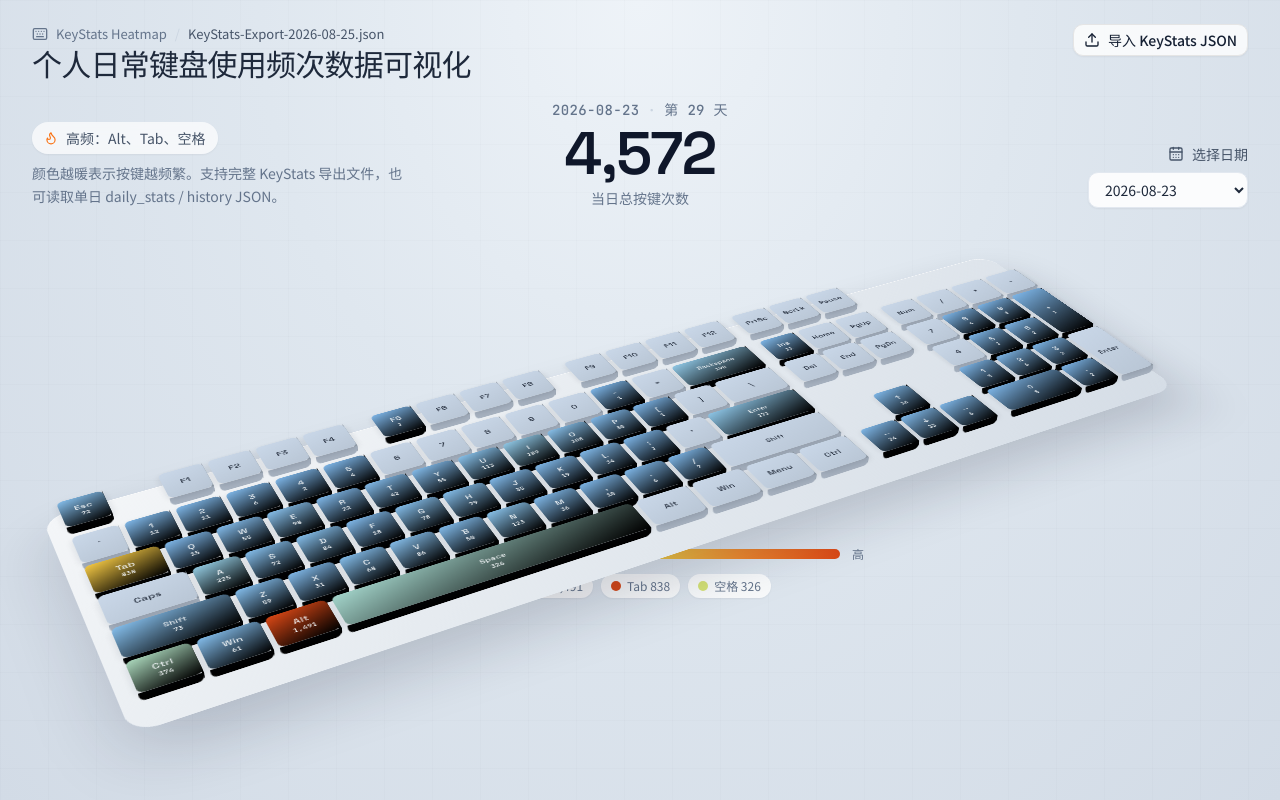
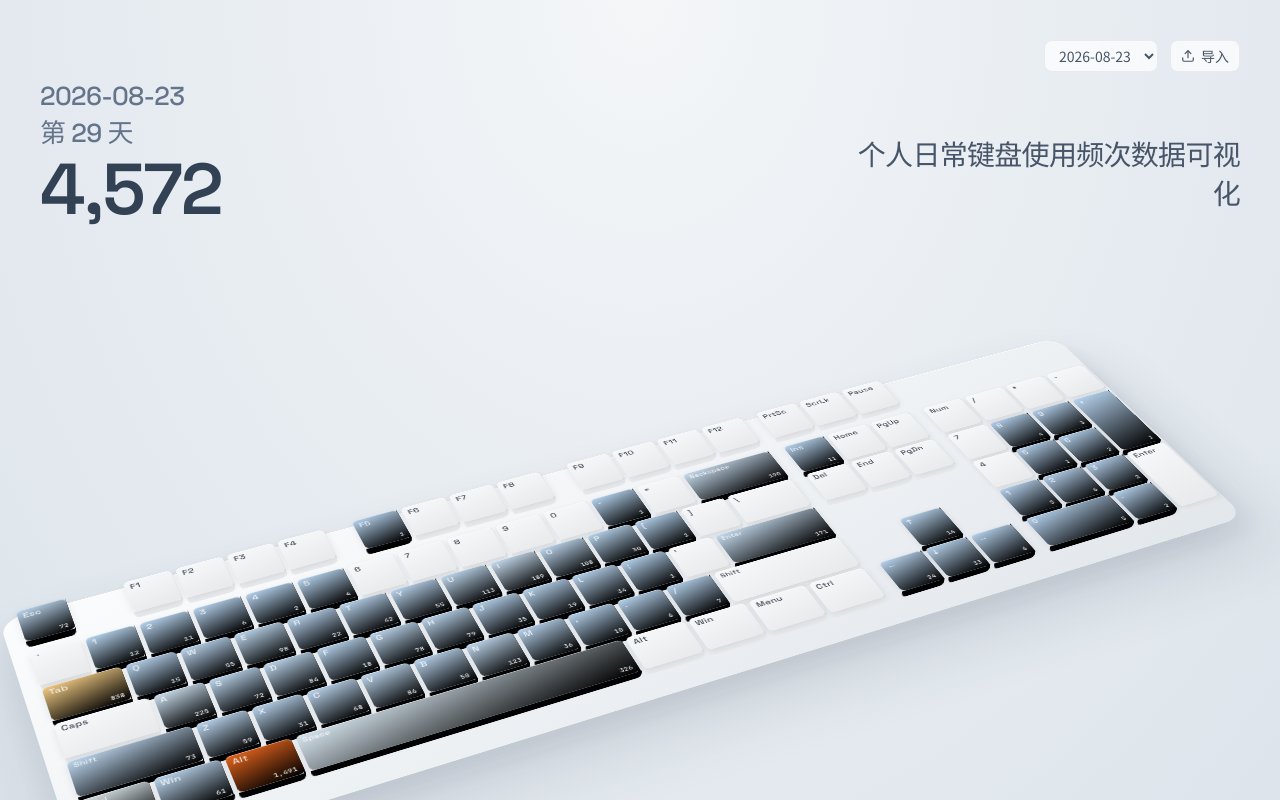
Before and after one commit to sakuradairong/keystats-heatmap, a Next.js app: page / in a window 1280 px wide. Built offline with nearby package versions, Linux system fonts and the light colour scheme.

Commit message:
Restyle heatmap to match Bilibili reference composition
Left-stacked date/day/total, quieter controls, white idle keys,
bottom-right counts, and a softer blue–peach–orange heat scale.

Co-authored-by: woaidairongbuhuibian <woaidairongbuhuibian@gmail.com>

```diff
--- a/src/app/globals.css
+++ b/src/app/globals.css
@@ -8,13 +8,13 @@
     --font-sans: var(--font-sans);
   }
   :root {
-    --background: #e4ebf2;
-    --foreground: #152033;
+    --background: #e8edf2;
+    --foreground: #2a3340;
     --card: oklch(1 0 0);
     --card-foreground: oklch(0.145 0 0);
     --popover: oklch(1 0 0);
     --popover-foreground: oklch(0.145 0 0);
-    --primary: #1f2a3d;
+    --primary: #2a3340;
     --primary-foreground: #f8fafc;
     --secondary: oklch(0.97 0 0);
     --secondary-foreground: oklch(0.205 0 0);
@@ -53,34 +53,49 @@
 @keyframes keyboard-rise {
   from {
     opacity: 0;
-    transform: translateY(28px) scale(0.98);
+    transform: translateY(24px);
   }
   to {
     opacity: 1;
-    transform: translateY(0) scale(1);
+    transform: translateY(0);
+  }
+}
+
+@keyframes header-fade {
+  from {
+    opacity: 0;
+    transform: translateY(10px);
+  }
+  to {
+    opacity: 1;
+    transform: translateY(0);
   }
 }
 
 .keyboard-stage {
-  animation: keyboard-rise 700ms cubic-bezier(0.22, 1, 0.36, 1) both;
-  --kb-scale: 0.42;
+  animation: keyboard-rise 800ms cubic-bezier(0.22, 1, 0.36, 1) both;
+  --kb-scale: 0.44;
+}
+
+main > section {
+  animation: header-fade 650ms cubic-bezier(0.22, 1, 0.36, 1) both;
 }
 
 @media (min-width: 640px) {
   .keyboard-stage {
-    --kb-scale: 0.62;
+    --kb-scale: 0.66;
   }
 }
 
 @media (min-width: 900px) {
   .keyboard-stage {
-    --kb-scale: 0.78;
+    --kb-scale: 0.82;
   }
 }
 
 @media (min-width: 1100px) {
   .keyboard-stage {
-    --kb-scale: 0.86;
+    --kb-scale: 0.9;
   }
 }
 
@@ -90,5 +105,5 @@
 
 .keycap:hover,
 .keycap:focus-visible {
-  filter: brightness(1.05);
+  filter: brightness(1.04);
 }
--- a/src/components/heatmap-viewer.tsx
+++ b/src/components/heatmap-viewer.tsx
@@ -1,7 +1,7 @@
 "use client";
 
 import { useCallback, useEffect, useMemo, useState } from "react";
-import { Upload, CalendarDays, Flame, Keyboard } from "lucide-react";
+import { Upload } from "lucide-react";
 import { KeyboardHeatmap } from "@/components/keyboard-heatmap";
 import {
   dayOrdinal,
@@ -10,45 +10,25 @@ import {
   listAvailableDates,
   parseKeyStatsExport,
   preferActiveDate,
-  topKeys,
   type KeyStatsExport,
   type ParsedDay,
 } from "@/lib/keystats";
-import { heatColor } from "@/lib/heatmap-color";
 
 type Status = "loading" | "ready" | "error";
-
-function displayKeyName(key: string): string {
-  const map: Record<string, string> = {
-    Space: "空格",
-    Backspace: "退格",
-    Return: "回车",
-    Enter: "回车",
-    Shift: "Shift",
-    Ctrl: "Ctrl",
-    LAlt: "Alt",
-    W: "W",
-    A: "A",
-    D: "D",
-  };
-  return map[key] ?? key;
-}
 
 export function HeatmapViewer() {
   const [status, setStatus] = useState<Status>("loading");
   const [error, setError] = useState<string | null>(null);
   const [payload, setPayload] = useState<KeyStatsExport | null>(null);
   const [selectedDate, setSelectedDate] = useState<string>("");
-  const [fileName, setFileName] = useState("KeyStats-Export-2026-08-25.json");
 
-  const applyPayload = useCallback((data: KeyStatsExport, name: string) => {
+  const applyPayload = useCallback((data: KeyStatsExport) => {
     const dates = listAvailableDates(data);
     if (dates.length === 0) {
       throw new Error("导出文件中没有可用的日期数据");
     }
     setPayload(data);
     setSelectedDate(preferActiveDate(data));
-    setFileName(name);
     setError(null);
     setStatus("ready");
   }, []);
@@ -61,10 +41,7 @@ export function HeatmapViewer() {
         if (primary.ok) {
           const json = await primary.json();
           if (cancelled) return;
-          applyPayload(
-            parseKeyStatsExport(json),
-            "KeyStats-Export-2026-08-25.json"
-          );
+          applyPayload(parseKeyStatsExport(json));
           return;
         }
 
@@ -72,7 +49,7 @@ export function HeatmapViewer() {
         if (!fallback.ok) throw new Error("无法加载 KeyStats 数据");
         const json = await fallback.json();
         if (cancelled) return;
-        applyPayload(parseKeyStatsExport(json), "示例数据 sample-keystats.json");
+        applyPayload(parseKeyStatsExport(json));
       } catch (err) {
         if (cancelled) return;
         setStatus("error");
@@ -94,23 +71,6 @@ export function HeatmapViewer() {
     return getDayFromExport(payload, selectedDate);
   }, [payload, selectedDate]);
 
-  const tops = useMemo(() => {
-    if (!day) return [];
-    const layoutCounts: Record<string, number> = {};
-    for (const [key, count] of Object.entries(day.keyCounts)) {
-      // Fold Option/Alt aliases into LAlt for ranking display
-      const displayKey =
-        key === "Option" || key === "Alt" ? "LAlt" : key === "Enter" ? "Return" : key;
-      layoutCounts[displayKey] = (layoutCounts[displayKey] ?? 0) + count;
-    }
-    return topKeys(layoutCounts, 3);
-  }, [day]);
-
-  const maxCount = useMemo(() => {
-    if (!day) return 1;
-    return Math.max(1, ...Object.values(day.keyCounts));
-  }, [day]);
-
   const onFile = async (file: File | null) => {
     if (!file) return;
     setStatus("loading");
@@ -118,7 +78,7 @@ export function HeatmapViewer() {
     try {
       const text = await file.text();
       const json = JSON.parse(text);
-      applyPayload(parseKeyStatsExport(json), file.name);
+      applyPayload(parseKeyStatsExport(json));
     } catch (err) {
       setStatus("error");
       setError(
@@ -131,53 +91,53 @@ export function HeatmapViewer() {
 
   return (
     <div className="relative min-h-screen overflow-hidden">
-      <div className="pointer-events-none absolute inset-0 bg-[radial-gradient(ellipse_at_top,#eef3f8_0%,#dfe7ef_42%,#d2dbe6_100%)]" />
-      <div className="pointer-events-none absolute inset-0 opacity-[0.35] [background-image:linear-gradient(rgba(15,23,42,0.04)_1px,transparent_1px),linear-gradient(90deg,rgba(15,23,42,0.04)_1px,transparent_1px)] [background-size:48px_48px]" />
+      <div className="pointer-events-none absolute inset-0 bg-[radial-gradient(ellipse_at_50%_0%,#f4f6f8_0%,#e8edf2_48%,#dde4eb_100%)]" />
 
-      <main className="relative z-10 mx-auto flex min-h-screen w-full max-w-[1400px] flex-col px-4 pb-10 pt-6 sm:px-8">
-        <header className="mb-2 flex flex-col gap-4 sm:mb-4 sm:flex-row sm:items-start sm:justify-between">
-          <div className="space-y-1">
-            <div className="flex items-center gap-2 text-[13px] text-slate-500">
-              <Keyboard className="size-4" />
-              <span>KeyStats Heatmap</span>
-              <span className="text-slate-300">/</span>
-              <span className="truncate text-slate-600">{fileName}</span>
-            </div>
-            <h1 className="font-display text-2xl tracking-tight text-slate-800 sm:text-3xl">
-              个人日常键盘使用频次数据可视化
-            </h1>
-          </div>
-
-          <label className="inline-flex h-8 cursor-pointer items-center gap-2 rounded-lg border border-border bg-white/80 px-2.5 text-sm font-medium shadow-sm transition-colors hover:bg-muted">
+      <main className="relative z-10 mx-auto flex min-h-screen w-full max-w-[1360px] flex-col px-5 pb-8 pt-8 sm:px-10 sm:pt-10">
+        <div className="mb-2 flex items-start justify-end gap-3">
+          <select
+            aria-label="选择日期"
+            className="h-8 rounded-md border border-slate-200/80 bg-white/70 px-2.5 text-sm text-slate-600 outline-none backdrop-blur transition hover:bg-white focus:border-slate-300"
+            value={selectedDate}
+            onChange={(e) => setSelectedDate(e.target.value)}
+            disabled={status !== "ready"}
+          >
+            {dates.map((date) => (
+              <option key={date} value={date}>
+                {date}
+              </option>
+            ))}
+          </select>
+          <label className="inline-flex h-8 cursor-pointer items-center gap-1.5 rounded-md border border-slate-200/80 bg-white/70 px-2.5 text-sm text-slate-600 backdrop-blur transition hover:bg-white">
             <input
               type="file"
               accept="application/json,.json"
               className="sr-only"
               onChange={(e) => onFile(e.target.files?.[0] ?? null)}
             />
-            <Upload className="size-4" />
-            导入 KeyStats JSON
+            <Upload className="size-3.5" />
+            导入
           </label>
-        </header>
+        </div>
 
         {status === "loading" && (
           <div className="flex flex-1 items-center justify-center py-24">
-            <div className="animate-pulse text-slate-500">正在加载键盘热力图…</div>
+            <div className="animate-pulse text-slate-400">正在加载键盘热力图…</div>
           </div>
         )}
 
         {status === "error" && (
-          <div className="mx-auto mt-16 max-w-lg rounded-2xl border border-red-200 bg-white/90 p-6 text-center shadow-sm">
-            <p className="font-display text-lg text-red-700">无法显示数据</p>
-            <p className="mt-2 text-sm text-slate-600">{error}</p>
-            <label className="mt-5 inline-flex h-8 cursor-pointer items-center gap-2 rounded-lg bg-primary px-2.5 text-sm font-medium text-primary-foreground transition-colors hover:bg-primary/80">
+          <div className="mx-auto mt-20 max-w-md text-center">
+            <p className="font-display text-lg text-slate-700">无法显示数据</p>
+            <p className="mt-2 text-sm text-slate-500">{error}</p>
+            <label className="mt-5 inline-flex h-8 cursor-pointer items-center gap-1.5 rounded-md bg-slate-800 px-3 text-sm text-white">
               <input
                 type="file"
                 accept="application/json,.json"
                 className="sr-only"
                 onChange={(e) => onFile(e.target.files?.[0] ?? null)}
               />
-              <Upload className="size-4" />
+              <Upload className="size-3.5" />
               重新选择文件
             </label>
           </div>
@@ -185,83 +145,27 @@ export function HeatmapViewer() {
 
         {status === "ready" && day && (
           <>
-            <section className="relative mb-1 grid gap-4 sm:grid-cols-[1fr_auto_1fr] sm:items-end">
-              <div className="space-y-2 sm:justify-self-start">
-                <div className="inline-flex items-center gap-2 rounded-full bg-white/70 px-3 py-1.5 text-sm text-slate-600 shadow-sm backdrop-blur">
-                  <Flame className="size-3.5 text-orange-500" />
-                  <span>
-                    高频：
-                    {tops
-                      .map((item) => displayKeyName(item.key))
-                      .join("、")}
-                  </span>
+            <section className="mb-4 flex flex-col gap-6 sm:mb-2 sm:flex-row sm:items-end sm:justify-between">
+              <div className="min-w-0">
+                <div className="font-display text-[22px] leading-tight tracking-tight text-slate-500 sm:text-[26px]">
+                  {day.date}
                 </div>
-                <p className="max-w-sm text-sm leading-relaxed text-slate-500">
-                  颜色越暖表示按键越频繁。支持完整 KeyStats 导出文件，也可读取单日
-                  daily_stats / history JSON。
-                </p>
+                <div className="mt-1 font-display text-[22px] leading-tight tracking-tight text-slate-500 sm:text-[26px]">
+                  第 {dayOrdinal(dates, selectedDate)} 天
+                </div>
+                <div className="mt-1 font-display text-[56px] font-semibold leading-none tracking-tight text-slate-700 sm:text-[72px]">
+                  {formatCount(day.totalKeyPresses)}
+                </div>
               </div>
 
-              <div className="text-center">
-                <div className="font-mono text-sm tracking-wide text-slate-500">
-                  {day.date}
-                  <span className="mx-2 text-slate-300">·</span>
-                  第 {dayOrdinal(dates, selectedDate)} 天
-                </div>
-                <div className="mt-1 font-display text-5xl font-semibold tracking-tight text-slate-900 sm:text-6xl">
-                  {formatCount(day.totalKeyPresses)}
-                </div>
-                <div className="mt-1 text-sm text-slate-500">当日总按键次数</div>
-              </div>
-
-              <div className="flex flex-col items-stretch gap-2 sm:items-end sm:justify-self-end">
-                <label className="flex items-center gap-2 text-sm text-slate-600">
-                  <CalendarDays className="size-4" />
-                  选择日期
-                </label>
-                <select
-                  className="h-9 min-w-[160px] rounded-lg border border-slate-200 bg-white/90 px-3 text-sm text-slate-800 shadow-sm outline-none focus:border-slate-400"
-                  value={selectedDate}
-                  onChange={(e) => setSelectedDate(e.target.value)}
-                >
-                  {dates.map((date) => (
-                    <option key={date} value={date}>
-                      {date}
-                    </option>
-                  ))}
-                </select>
-              </div>
+              <h1 className="max-w-[14em] font-display text-[22px] leading-snug tracking-tight text-slate-600 sm:pb-3 sm:text-right sm:text-[28px]">
+                个人日常键盘使用频次数据可视化
+              </h1>
             </section>
 
-            <KeyboardHeatmap keyCounts={day.keyCounts} />
-
-            <footer className="mt-2 flex flex-col items-center gap-3 sm:mt-0">
-              <div className="flex w-full max-w-md items-center gap-3">
-                <span className="text-xs text-slate-500">低</span>
-                <div
-                  className="h-2.5 flex-1 rounded-full"
-                  style={{
-                    background:
-                      "linear-gradient(90deg,#7eb6e8,#a8d8c0,#f0d84a,#f08a2e,#d94816)",
-                  }}
-                />
-                <span className="text-xs text-slate-500">高</span>
-              </div>
-              <div className="flex flex-wrap items-center justify-center gap-2 text-xs text-slate-500">
-                {tops.map((item) => (
-                  <span
-                    key={item.key}
-                    className="inline-flex items-center gap-1.5 rounded-full bg-white/80 px-2.5 py-1 shadow-sm"
-                  >
-                    <span
-                      className="size-2.5 rounded-full"
-                      style={{ background: heatColor(item.count, maxCount) }}
-                    />
-                    {displayKeyName(item.key)} {formatCount(item.count)}
-                  </span>
-                ))}
-              </div>
-            </footer>
+            <div className="flex flex-1 flex-col justify-center">
+              <KeyboardHeatmap keyCounts={day.keyCounts} />
+            </div>
           </>
         )}
       </main>
--- a/src/components/keyboard-heatmap.tsx
+++ b/src/components/keyboard-heatmap.tsx
@@ -37,12 +37,13 @@ function KeyCap({
   const h = keyDef.h ?? 1;
   const width = keyDef.w * unit - gap;
   const height = h * unit - gap;
-  const depth = Math.max(8, unit * 0.16);
+  const depth = Math.max(7, unit * 0.14);
   const color = heatColor(count, maxCount);
-  const side = darkenHex(color, 0.28);
-  const front = darkenHex(color, 0.18);
+  const side = darkenHex(color, count > 0 ? 0.22 : 0.1);
+  const front = darkenHex(color, count > 0 ? 0.14 : 0.06);
   const text = contrastText(color);
   const showCount = count > 0;
+  const pad = Math.max(4, unit * 0.1);
 
   return (
     <button
@@ -67,40 +68,45 @@ function KeyCap({
         style={{
           transformStyle: "preserve-3d",
           transform: hovered
-            ? `translateZ(${depth + 6}px) translateY(-2px)`
+            ? `translateZ(${depth + 5}px) translateY(-1px)`
             : `translateZ(${depth}px)`,
         }}
       >
-        {/* top face */}
         <span
-          className="absolute inset-0 flex flex-col items-center justify-center rounded-[7px] shadow-[inset_0_1px_0_rgba(255,255,255,0.35)]"
+          className="absolute inset-0 rounded-[6px]"
           style={{
-            background: `linear-gradient(160deg, ${color} 0%, ${darkenHex(color, 0.08)} 100%)`,
+            background: `linear-gradient(165deg, ${color} 0%, ${darkenHex(color, 0.06)} 100%)`,
             color: text,
             transform: "translateZ(0)",
             boxShadow: hovered
-              ? `0 10px 24px rgba(15, 23, 42, 0.22)`
-              : `0 4px 10px rgba(15, 23, 42, 0.12)`,
+              ? "0 12px 22px rgba(40, 55, 75, 0.18)"
+              : "0 3px 8px rgba(40, 55, 75, 0.1), inset 0 1px 0 rgba(255,255,255,0.45)",
           }}
         >
           <span
-            className="font-display leading-none tracking-wide"
+            className="absolute font-display leading-none tracking-wide"
             style={{
+              left: pad,
+              top: pad * 0.85,
               fontSize:
                 keyDef.w >= 2
-                  ? Math.max(9, unit * 0.17)
-                  : Math.max(10, unit * 0.2),
-              opacity: 0.92,
+                  ? Math.max(9, unit * 0.16)
+                  : Math.max(10, unit * 0.19),
+              opacity: 0.88,
+              fontWeight: 500,
             }}
           >
             {keyDef.label}
           </span>
           {showCount && (
             <span
-              className="mt-0.5 font-mono tabular-nums leading-none"
+              className="absolute font-mono tabular-nums leading-none"
               style={{
-                fontSize: Math.max(8, unit * 0.145),
+                right: pad,
+                bottom: pad * 0.85,
+                fontSize: Math.max(8, unit * 0.135),
                 fontWeight: 600,
+                opacity: 0.9,
               }}
             >
               {formatCount(count)}
@@ -108,9 +114,8 @@ function KeyCap({
           )}
         </span>
 
-        {/* front face */}
         <span
-          className="absolute left-0 right-0 rounded-b-[7px]"
+          className="absolute left-0 right-0 rounded-b-[6px]"
           style={{
             height: depth,
             top: "100%",
@@ -120,9 +125,8 @@ function KeyCap({
           }}
         />
 
-        {/* right face */}
         <span
-          className="absolute top-0 bottom-0 rounded-r-[6px]"
+          className="absolute top-0 bottom-0 rounded-r-[5px]"
           style={{
             width: depth,
             left: "100%",
@@ -160,35 +164,35 @@ export function KeyboardHeatmap({ keyCounts }: Props) {
     : 0;
 
   return (
-    <div className="keyboard-stage relative mx-auto w-full max-w-[1280px]">
-      <div className="keyboard-viewport relative mx-auto overflow-visible px-2 pb-16 pt-8 sm:px-6">
+    <div className="keyboard-stage relative mx-auto w-full max-w-[1320px]">
+      <div className="keyboard-viewport relative mx-auto overflow-visible px-1 pb-10 pt-2 sm:px-4">
         <div
           className="keyboard-scene relative mx-auto"
           style={{
             width: "100%",
-            maxWidth: 1100,
-            aspectRatio: `${width} / ${height * 0.78}`,
-            perspective: "1800px",
+            maxWidth: 1180,
+            aspectRatio: `${width} / ${height * 0.72}`,
+            perspective: "2200px",
           }}
         >
           <div
-            className="keyboard-plate absolute left-1/2 top-[6%] origin-center sm:top-[8%]"
+            className="keyboard-plate absolute left-1/2 top-[4%] origin-center"
             style={{
               width,
               height,
               transform:
-                "translateX(-50%) rotateX(58deg) rotateZ(-28deg) scale(var(--kb-scale, 0.86))",
+                "translateX(-50%) rotateX(52deg) rotateZ(-24deg) scale(var(--kb-scale, 0.9))",
               transformStyle: "preserve-3d",
             }}
           >
             <div
-              className="absolute -inset-4 rounded-[28px]"
+              className="absolute -inset-[18px] rounded-[26px]"
               style={{
                 background:
-                  "linear-gradient(145deg, #f4f6f8 0%, #e6ebf0 45%, #d5dde6 100%)",
-                transform: "translateZ(-14px)",
+                  "linear-gradient(160deg, #fbfcfd 0%, #eef1f4 55%, #e2e7ec 100%)",
+                transform: "translateZ(-12px)",
                 boxShadow:
-                  "0 40px 80px rgba(15, 23, 42, 0.18), inset 0 1px 0 rgba(255,255,255,0.7)",
+                  "0 48px 90px rgba(55, 70, 90, 0.16), 0 18px 36px rgba(55, 70, 90, 0.08), inset 0 1px 0 rgba(255,255,255,0.9)",
               }}
             />
 
@@ -208,22 +212,21 @@ export function KeyboardHeatmap({ keyCounts }: Props) {
         </div>
       </div>
 
-      <div className="pointer-events-none absolute bottom-2 left-1/2 z-30 w-[min(92%,420px)] -translate-x-1/2 text-center">
+      <div className="pointer-events-none absolute bottom-0 left-1/2 z-30 w-[min(92%,360px)] -translate-x-1/2 text-center">
         <div
-          className={`rounded-full px-4 py-2 text-sm shadow-sm backdrop-blur transition-all duration-300 ${
+          className={`rounded-full px-4 py-1.5 text-sm transition-all duration-300 ${
             hovered
-              ? "translate-y-0 bg-white/90 opacity-100"
+              ? "translate-y-0 bg-white/85 opacity-100 shadow-sm backdrop-blur"
               : "translate-y-1 bg-transparent opacity-0"
           }`}
         >
           {hoveredKey && (
-            <span className="font-display text-slate-700">
+            <span className="font-display text-slate-600">
               {hoveredKey.label}
               <span className="mx-2 text-slate-300">·</span>
-              <span className="font-mono font-semibold tabular-nums text-slate-900">
+              <span className="font-mono font-semibold tabular-nums text-slate-800">
                 {formatCount(hoveredCount)}
               </span>
-              <span className="ml-1 text-slate-500">次</span>
             </span>
           )}
         </div>
--- a/src/lib/heatmap-color.ts
+++ b/src/lib/heatmap-color.ts
@@ -1,17 +1,20 @@
 import { interpolateRgbBasis } from "d3-interpolate";
 import { scaleSequential } from "d3-scale";
 
-/** Cool blue → warm yellow → hot orange, matching the reference heatmap */
+/**
+ * Soft blue → peach → warm orange, matching the Bilibili keyboard heatmap look.
+ * Unused keys stay near-white outside this scale.
+ */
 const HEAT_COLORS = [
-  "#7eb6e8",
-  "#8ec8ef",
-  "#a8d8c0",
-  "#d4e87a",
-  "#f0d84a",
-  "#f5b83d",
-  "#f08a2e",
-  "#e85d1f",
-  "#d94816",
+  "#b7d4ef",
+  "#c9dff2",
+  "#dce8f0",
+  "#ebe4c8",
+  "#f3d9a0",
+  "#f2c06a",
+  "#ef9f3d",
+  "#ea7d28",
+  "#e2641d",
 ];
 
 const interpolator = interpolateRgbBasis(HEAT_COLORS);
@@ -22,7 +25,7 @@ export function createHeatScale(maxCount: number) {
 }
 
 export function heatColor(count: number, maxCount: number): string {
-  if (count <= 0) return "#c9d7e8";
+  if (count <= 0) return "#f7f8fa";
   return createHeatScale(maxCount)(count);
 }
 
@@ -61,5 +64,5 @@ export function contrastText(bg: string): string {
   const g = (num >> 8) & 255;
   const b = num & 255;
   const luminance = (0.299 * r + 0.587 * g + 0.114 * b) / 255;
-  return luminance > 0.62 ? "#1a2332" : "#f7fafc";
+  return luminance > 0.58 ? "#2a3340" : "#f8fafc";
 }
--- a/src/lib/keyboard-layout.ts
+++ b/src/lib/keyboard-layout.ts
@@ -9,8 +9,8 @@ export type KeyDef = {
 
 const U = 1;
 
-export const KEYBOARD_UNIT = 56;
-export const KEY_GAP = 6;
+export const KEYBOARD_UNIT = 58;
+export const KEY_GAP = 5;
 
 /** Full-size ANSI 104-key layout in unit coordinates */
 export const KEYBOARD_LAYOUT: KeyDef[] = [
```
